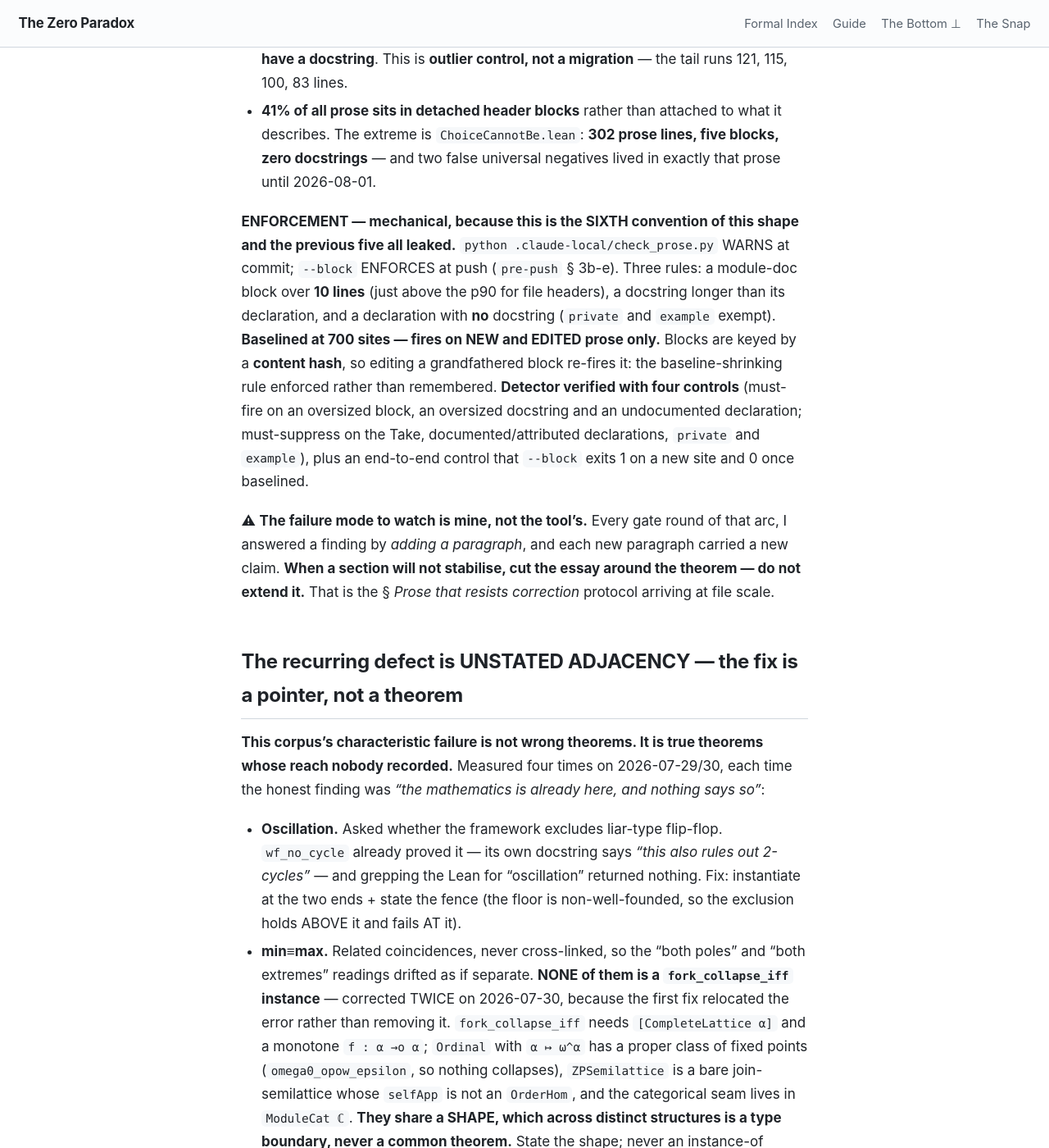
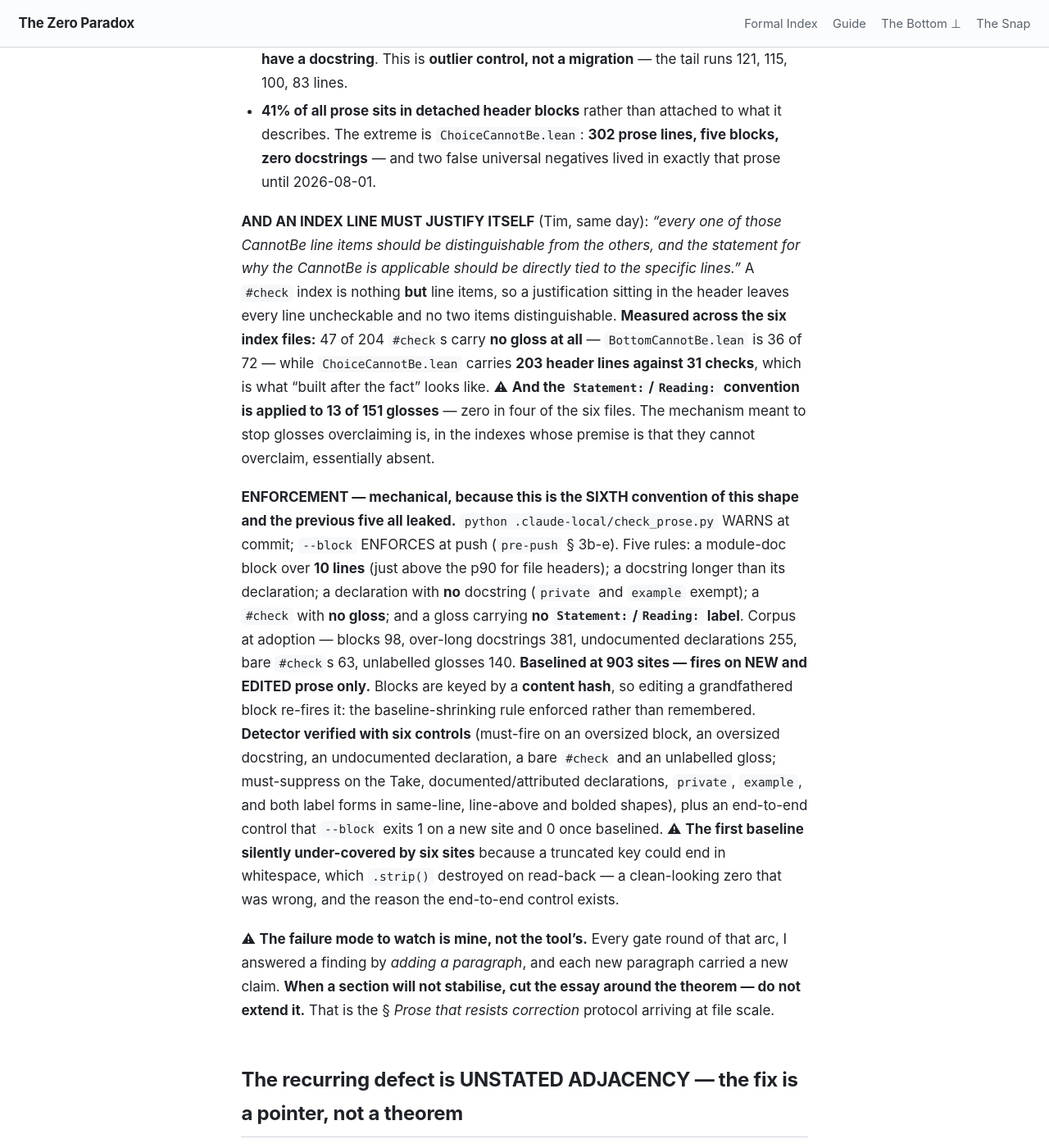
Before and after one commit to timbrigham/ZeroParadox, a Jekyll site: the page built from CLAUDE.md, in a window 1280 px wide and 1400 px high, scrolled down 18011 px. Shown: the whole window at 82% size. Built offline with Jekyll 4.4.1, drawn with Linux system fonts in a browser that asks for light colours; our own code applies the rules of GitHub Pages for plain Markdown files.

Commit message:
Prose rule: an index line must justify itself, on the line

```diff
--- a/CLAUDE.md
+++ b/CLAUDE.md
@@ -336,16 +336,34 @@ its carrier.**
   The extreme is `ChoiceCannotBe.lean`: **302 prose lines, five blocks, zero docstrings** — and two
   false universal negatives lived in exactly that prose until 2026-08-01.
 
+**AND AN INDEX LINE MUST JUSTIFY ITSELF** (Tim, same day): *"every one of those CannotBe line items
+should be distinguishable from the others, and the statement for why the CannotBe is applicable
+should be directly tied to the specific lines."* A `#check` index is nothing **but** line items, so
+a justification sitting in the header leaves every line uncheckable and no two items
+distinguishable. **Measured across the six index files:** 47 of 204 `#check`s carry **no gloss at
+all** — `BottomCannotBe.lean` is 36 of 72 — while `ChoiceCannotBe.lean` carries **203 header lines
+against 31 checks**, which is what "built after the fact" looks like. ⚠ **And the
+`Statement:`/`Reading:` convention is applied to 13 of 151 glosses** — zero in four of the six
+files. The mechanism meant to stop glosses overclaiming is, in the indexes whose premise is that
+they cannot overclaim, essentially absent.
+
 **ENFORCEMENT — mechanical, because this is the SIXTH convention of this shape and the previous
 five all leaked.** `python .claude-local/check_prose.py` WARNS at commit; `--block` ENFORCES at
-push (`pre-push` § 3b-e). Three rules: a module-doc block over **10 lines** (just above the p90 for
-file headers), a docstring longer than its declaration, and a declaration with **no** docstring
-(`private` and `example` exempt). **Baselined at 700 sites — fires on NEW and EDITED prose only.**
+push (`pre-push` § 3b-e). Five rules: a module-doc block over **10 lines** (just above the p90 for
+file headers); a docstring longer than its declaration; a declaration with **no** docstring
+(`private` and `example` exempt); a `#check` with **no gloss**; and a gloss carrying **no
+`Statement:`/`Reading:` label**. Corpus at adoption — blocks 98, over-long docstrings 381,
+undocumented declarations 255, bare `#check`s 63, unlabelled glosses 140.
+**Baselined at 903 sites — fires on NEW and EDITED prose only.**
 Blocks are keyed by a **content hash**, so editing a grandfathered block re-fires it: the
-baseline-shrinking rule enforced rather than remembered. **Detector verified with four controls**
-(must-fire on an oversized block, an oversized docstring and an undocumented declaration;
-must-suppress on the Take, documented/attributed declarations, `private` and `example`), plus an
-end-to-end control that `--block` exits 1 on a new site and 0 once baselined.
+baseline-shrinking rule enforced rather than remembered. **Detector verified with six controls**
+(must-fire on an oversized block, an oversized docstring, an undocumented declaration, a bare
+`#check` and an unlabelled gloss; must-suppress on the Take, documented/attributed declarations,
+`private`, `example`, and both label forms in same-line, line-above and bolded shapes), plus an
+end-to-end control that `--block` exits 1 on a new site and 0 once baselined. ⚠ **The first
+baseline silently under-covered by six sites** because a truncated key could end in whitespace,
+which `.strip()` destroyed on read-back — a clean-looking zero that was wrong, and the reason the
+end-to-end control exists.
 
 ⚠ **The failure mode to watch is mine, not the tool's.** Every gate round of that arc, I answered a
 finding by *adding a paragraph*, and each new paragraph carried a new claim. **When a section will
```
